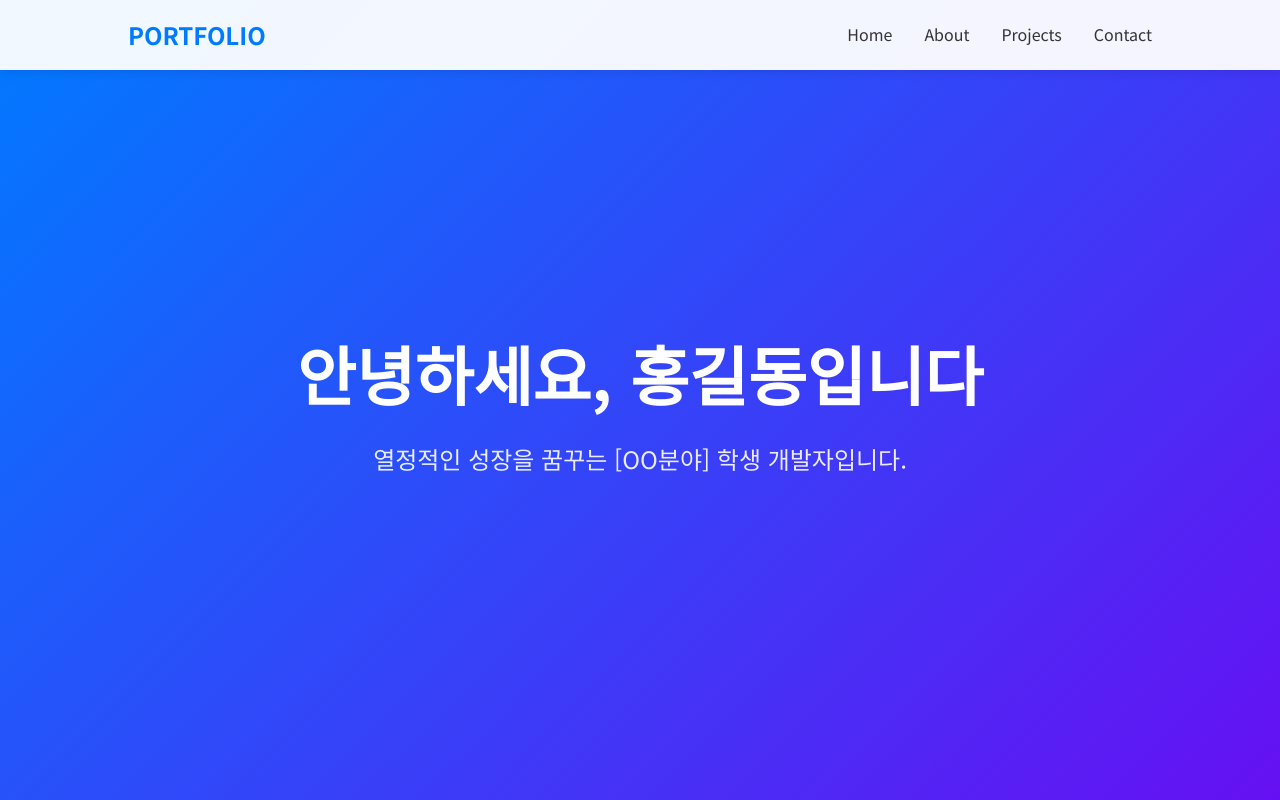
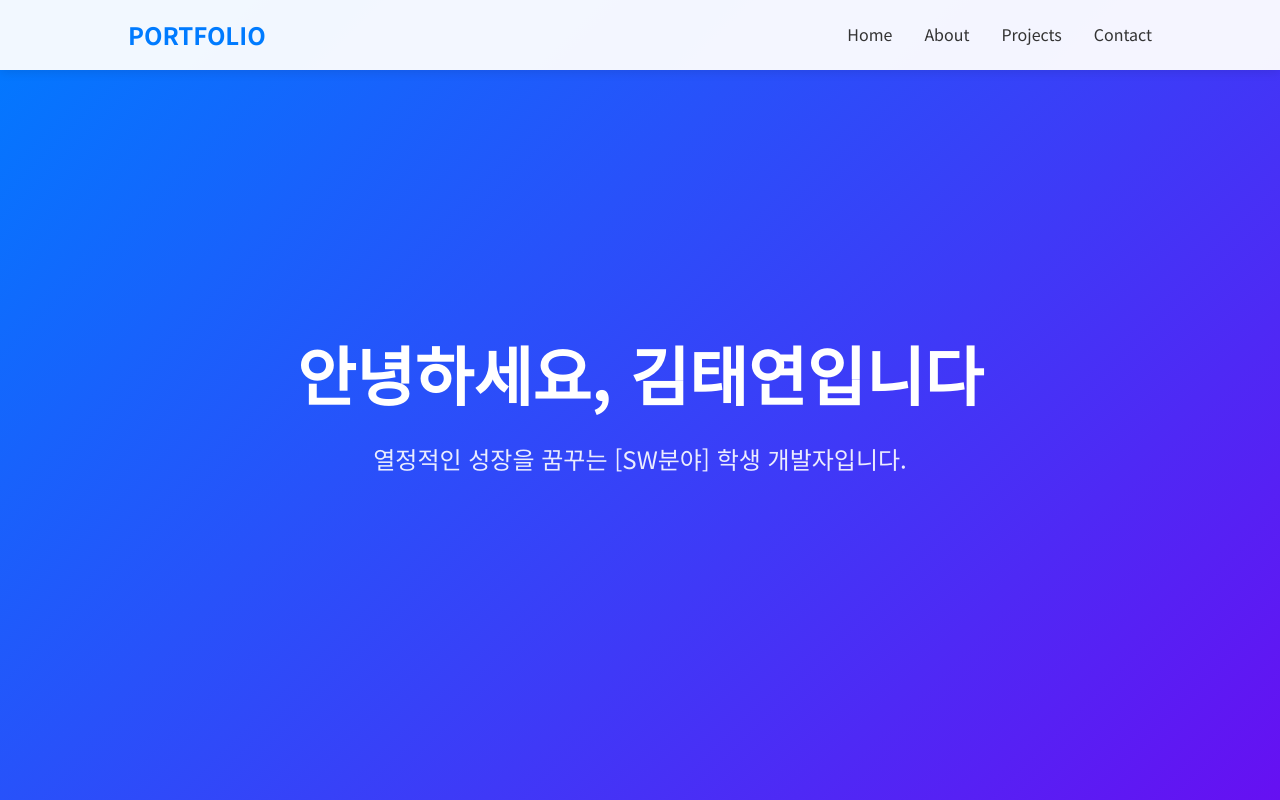
Before and after one commit to KYU-SW/TaeyeonKim, a plain HTML site: page index.html in a window 1280 px wide. Shown: the top 800 px of the page. Drawn offline with Linux system fonts and the light colour scheme.

Commit message:
Update personal information in index.html

```diff
--- a/index.html
+++ b/index.html
@@ -82,8 +82,8 @@
 
     <!-- 히어로 섹션 -->
     <section id="home">
-        <h1>안녕하세요, 홍길동입니다</h1>
-        <p>열정적인 성장을 꿈꾸는 [OO분야] 학생 개발자입니다.</p>
+        <h1>안녕하세요, 김태연입니다</h1>
+        <p>열정적인 성장을 꿈꾸는 [SW분야] 학생 개발자입니다.</p>
     </section>
 
     <!-- 자기소개 섹션 -->
@@ -151,7 +151,7 @@
     </section>
 
     <footer>
-        &copy; 2024 홍길동. All rights reserved.
+        &copy; 2026 김태연. All rights reserved.
     </footer>
 
     <!-- 부드러운 스크롤 스크립트 -->
```
